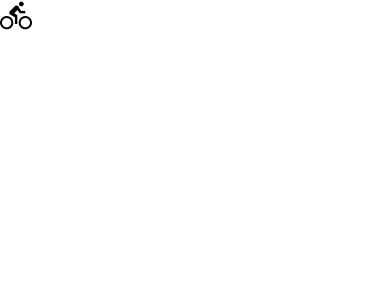
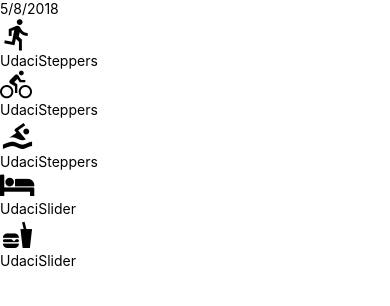
Before and after one commit to johnythomas/udaci-fitness, a React Native app: screen / in a window 390 px wide. Shown: the top 306 px of the page. Built offline with nearby package versions, Linux system fonts and the light colour scheme.

Commit message:
Added DateHeader, UdaciSteppers and UdaciSlider components

```diff
--- a/components/AddEntry.js
+++ b/components/AddEntry.js
@@ -1,6 +1,9 @@
 import React, { Component } from "react"
 import { View } from "react-native"
 import { getMetricMetaInfo } from "../utils/helpers"
+import DateHeader from "./DateHeader"
+import UdaciSlider from "./UdaciSlider"
+import UdaciSteppers from "./UdaciSteppers"
 
 class AddEntry extends Component {
   state = {
@@ -44,7 +47,36 @@
   }
 
   render() {
-    return <View>{getMetricMetaInfo("bike").getIcon()}</View>
+    const metaInfo = getMetricMetaInfo()
+    return (
+      <View>
+        <DateHeader date={new Date().toLocaleDateString()} />
+        {Object.keys(metaInfo).map(key => {
+          const { getIcon, type, ...rest } = metaInfo[key]
+          const value = this.state[key]
+
+          return (
+            <View key={key}>
+              {getIcon()}
+              {type === "slider" ? (
+                <UdaciSlider
+                  value={value}
+                  onChange={val => this.slide(key, val)}
+                  {...rest}
+                />
+              ) : (
+                <UdaciSteppers
+                  value={value}
+                  onIncrement={() => this.increment(key)}
+                  onDecrement={() => this.decrement(key)}
+                  {...rest}
+                />
+              )}
+            </View>
+          )
+        })}
+      </View>
+    )
   }
 }
 
--- /dev/null
+++ b/components/DateHeader.js
@@ -0,0 +1,6 @@
+import React from "react"
+import { Text } from "react-native"
+
+const DateHeader = ({ date }) => <Text>{date}</Text>
+
+export default DateHeader
--- /dev/null
+++ b/components/UdaciSlider.js
@@ -0,0 +1,10 @@
+import React from "react"
+import { Text, View } from "react-native"
+
+const UdaciSlider = () => (
+  <View>
+    <Text>UdaciSlider</Text>
+  </View>
+)
+
+export default UdaciSlider
--- /dev/null
+++ b/components/UdaciSteppers.js
@@ -0,0 +1,10 @@
+import React from "react"
+import { Text, View } from "react-native"
+
+const UdaciSteppers = () => (
+  <View>
+    <Text>UdaciSteppers</Text>
+  </View>
+)
+
+export default UdaciSteppers
```
